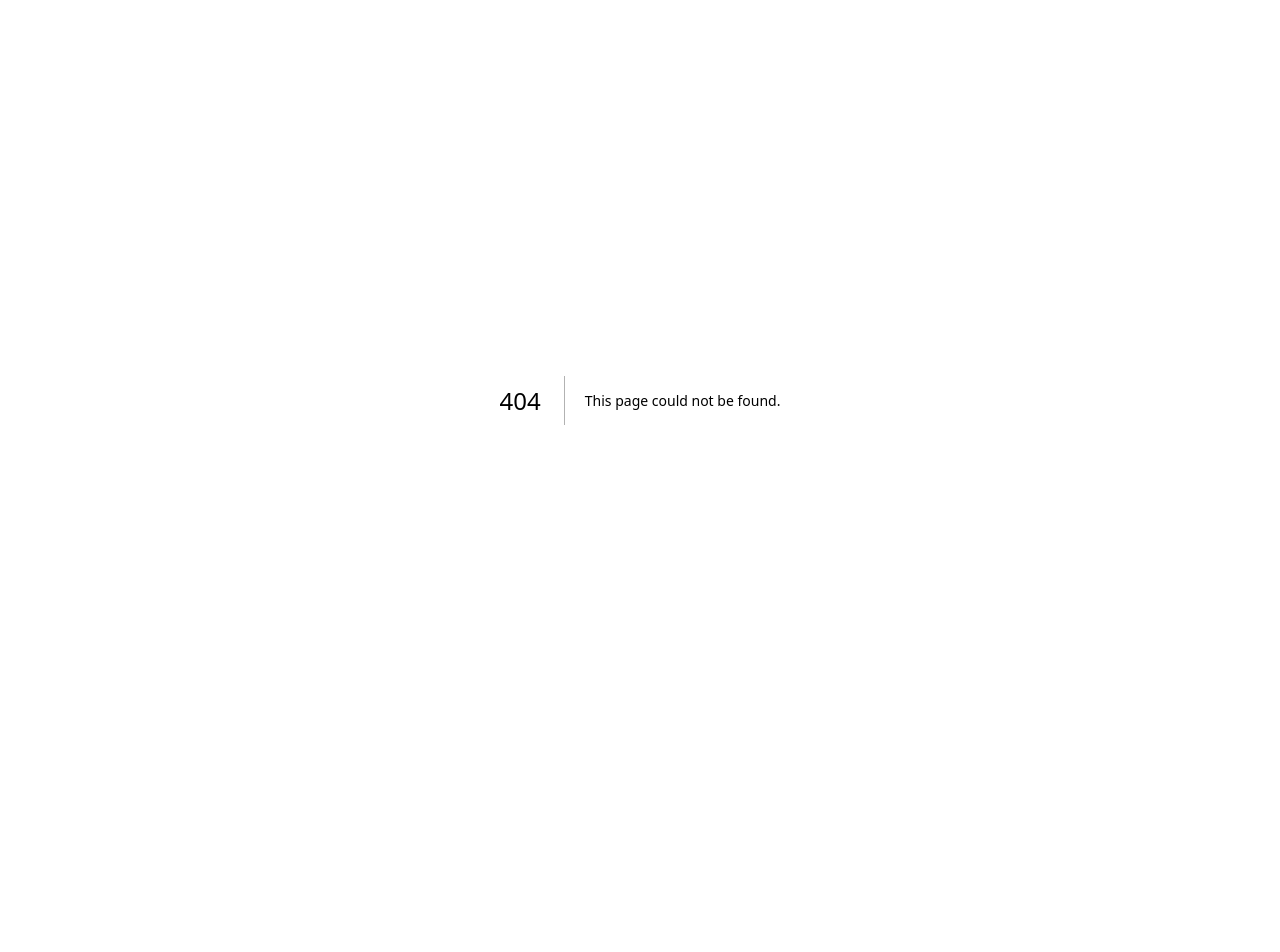
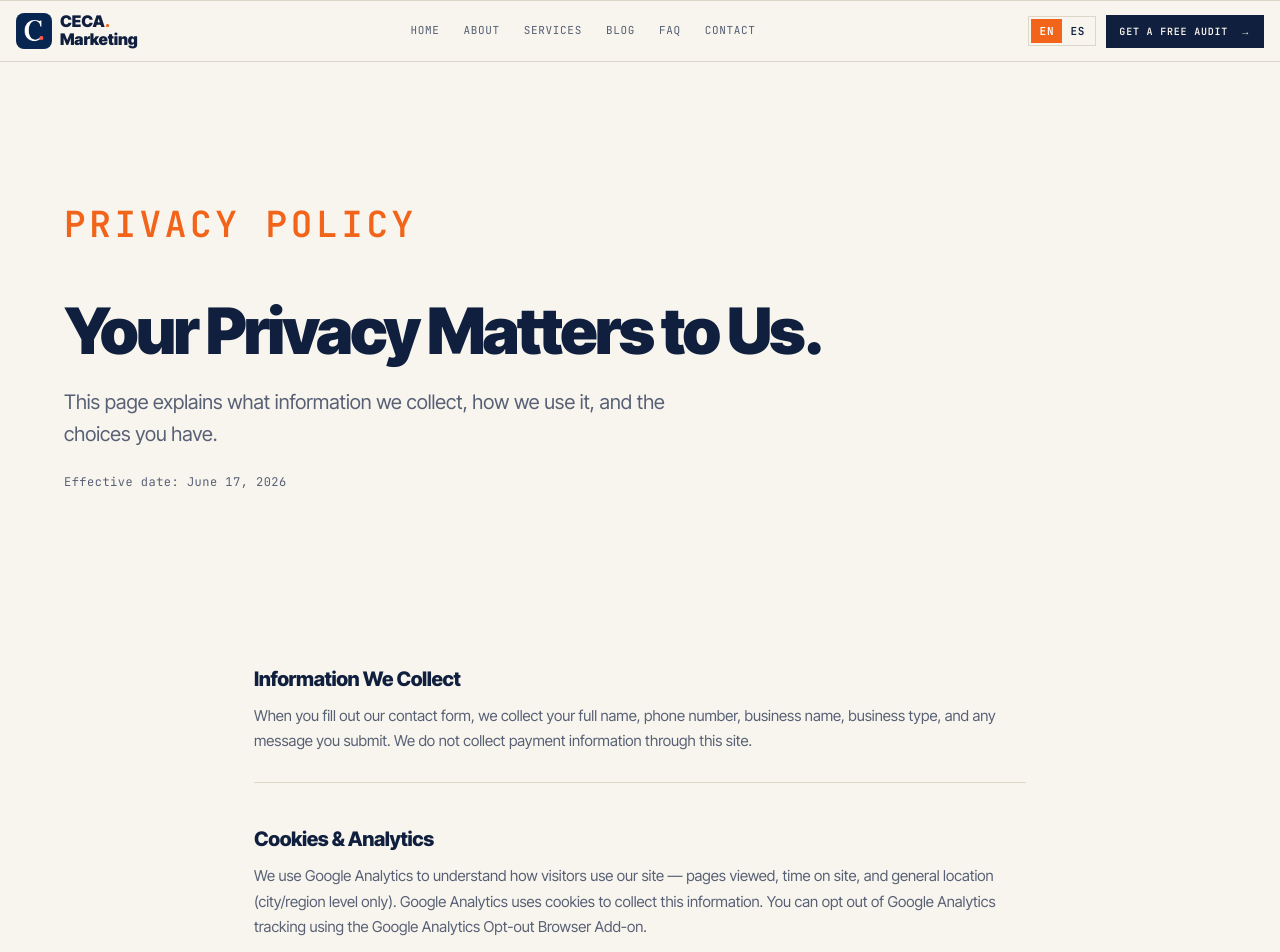
Before and after one commit to davidcavada19/ceca-marketing-1, a Next.js app: page /en/privacy-policy in a window 1280 px wide. Before the commit this address had no page. Shown: the top 952 px of the page. Before the commit the page ends 800 px from the top, so only its background shows below. Built offline with nearby package versions, Linux system fonts and the light colour scheme.

Commit message:
Add Privacy Policy page (EN/ES) and fix footer link

```diff
--- /dev/null
+++ b/app/[lang]/privacy-policy/page.tsx
@@ -0,0 +1,155 @@
+'use client'
+import { useEffect } from 'react'
+import { useParams, useRouter } from 'next/navigation'
+import { ACCENTS, TYPE_PAIRINGS, THEMES, TWEAK_DEFAULTS } from '@/lib/constants'
+import { CECA_CONTENT } from '@/lib/content'
+import ThemeProvider from '@/components/ThemeProvider'
+import TopBar from '@/components/TopBar'
+import Footer from '@/components/Footer'
+
+export default function PrivacyPolicyPage() {
+  const params = useParams()
+  const router = useRouter()
+  const lang = (params?.lang as string) || 'en'
+
+  useEffect(() => {
+    if (lang !== 'en' && lang !== 'es') router.push('/en/privacy-policy')
+  }, [lang, router])
+
+  const t = CECA_CONTENT[lang] || CECA_CONTENT.en
+  const online = lang === 'en' ? 'ONLINE' : 'EN LÍNEA'
+  const isEn = lang === 'en'
+  const accentDef = ACCENTS[TWEAK_DEFAULTS.accent]
+  const pair = TYPE_PAIRINGS[TWEAK_DEFAULTS.type]
+  const themeDef = THEMES[TWEAK_DEFAULTS.theme]
+
+  const sectionsEn = [
+    {
+      title: 'Information We Collect',
+      body: 'When you fill out our contact form, we collect your full name, phone number, business name, business type, and any message you submit. We do not collect payment information through this site.',
+    },
+    {
+      title: 'Cookies & Analytics',
+      body: 'We use Google Analytics to understand how visitors use our site — pages viewed, time on site, and general location (city/region level only). Google Analytics uses cookies to collect this information. You can opt out of Google Analytics tracking using the Google Analytics Opt-out Browser Add-on.',
+    },
+    {
+      title: 'Meta Pixel & Advertising',
+      body: 'We use the Meta Pixel (Facebook Pixel) on our site to measure the effectiveness of our advertising and to show relevant ads to people who have visited our site, in compliance with Meta\u2019s advertising policies. The Meta Pixel collects information such as your IP address, browser type, and pages visited. You can manage your ad preferences directly through your Facebook or Instagram account settings.',
+    },
+    {
+      title: 'How We Use Your Information',
+      body: 'We use the information you provide to respond to your inquiry, prepare a marketing audit, and follow up about our services via phone, SMS, email, or WhatsApp. We do not sell your personal information to third parties.',
+    },
+    {
+      title: 'Data Sharing',
+      body: 'We may share your information with trusted service providers who help us operate our business (such as our CRM or scheduling tools), strictly for the purpose of providing our services to you. We do not share your information with third parties for their own marketing purposes.',
+    },
+    {
+      title: 'Data Retention',
+      body: 'We retain contact form submissions for as long as necessary to respond to your inquiry and for a reasonable period afterward for record-keeping purposes, unless you request deletion sooner.',
+    },
+    {
+      title: 'Your Rights',
+      body: 'You can request access to, correction of, or deletion of your personal information at any time by contacting us at info@cecamarketing.com or via WhatsApp at (832) 908-2728.',
+    },
+    {
+      title: 'Changes to This Policy',
+      body: 'We may update this Privacy Policy from time to time. Changes will be posted on this page with an updated effective date.',
+    },
+  ]
+
+  const sectionsEs = [
+    {
+      title: 'Información que Recopilamos',
+      body: 'Cuando completas nuestro formulario de contacto, recopilamos tu nombre completo, número de teléfono, nombre del negocio, tipo de negocio y cualquier mensaje que envíes. No recopilamos información de pago a través de este sitio.',
+    },
+    {
+      title: 'Cookies y Analítica',
+      body: 'Usamos Google Analytics para entender cómo los visitantes usan nuestro sitio — páginas vistas, tiempo en el sitio y ubicación general (solo a nivel ciudad/región). Google Analytics usa cookies para recopilar esta información. Puedes optar por no participar en el seguimiento de Google Analytics usando el complemento de navegador de exclusión de Google Analytics.',
+    },
+    {
+      title: 'Meta Pixel y Publicidad',
+      body: 'Usamos el Meta Pixel (Facebook Pixel) en nuestro sitio para medir la efectividad de nuestra publicidad y mostrar anuncios relevantes a personas que han visitado nuestro sitio, cumpliendo con las políticas de publicidad de Meta. El Meta Pixel recopila información como tu dirección IP, tipo de navegador y páginas visitadas. Puedes administrar tus preferencias de anuncios directamente desde la configuración de tu cuenta de Facebook o Instagram.',
+    },
+    {
+      title: 'Cómo Usamos Tu Información',
+      body: 'Usamos la información que proporcionas para responder a tu consulta, preparar una auditoría de marketing y dar seguimiento sobre nuestros servicios vía teléfono, SMS, email o WhatsApp. No vendemos tu información personal a terceros.',
+    },
+    {
+      title: 'Compartir Datos',
+      body: 'Podemos compartir tu información con proveedores de servicios de confianza que nos ayudan a operar nuestro negocio (como nuestro CRM o herramientas de programación), estrictamente con el propósito de brindarte nuestros servicios. No compartimos tu información con terceros para sus propios fines de marketing.',
+    },
+    {
+      title: 'Retención de Datos',
+      body: 'Conservamos los envíos del formulario de contacto durante el tiempo necesario para responder a tu consulta y por un período razonable después con fines de registro, a menos que solicites su eliminación antes.',
+    },
+    {
+      title: 'Tus Derechos',
+      body: 'Puedes solicitar acceso, corrección o eliminación de tu información personal en cualquier momento contactándonos en info@cecamarketing.com o vía WhatsApp al (832) 908-2728.',
+    },
+    {
+      title: 'Cambios a Esta Política',
+      body: 'Podemos actualizar esta Política de Privacidad de vez en cuando. Los cambios se publicarán en esta página con una fecha de vigencia actualizada.',
+    },
+  ]
+
+  const sections = isEn ? sectionsEn : sectionsEs
+
+  return (
+    <ThemeProvider accent={accentDef} theme={themeDef} pair={pair}>
+      <div style={{ minHeight: '100vh', background: 'var(--bg)', color: 'var(--fg)', overflowX: 'hidden' }}>
+        <TopBar t={t} lang={lang} online={online} />
+        <main style={{ paddingTop: 80 }}>
+
+          {/* Hero */}
+          <section style={{ padding: 'clamp(60px,10vw,120px) clamp(20px,5vw,80px)', maxWidth: 1320, margin: '0 auto' }}>
+            <div style={{ fontFamily: 'var(--mono)', fontSize: 36, fontWeight: 700, letterSpacing: '.1em', textTransform: 'uppercase', color: 'var(--accent)', marginBottom: 16 }}>
+              {isEn ? 'Privacy Policy' : 'Política de Privacidad'}
+            </div>
+            <h1 style={{ fontFamily: 'var(--display)', fontWeight: 900, fontSize: 'clamp(36px,6vw,64px)', lineHeight: 0.95, letterSpacing: '-.04em', color: 'var(--fg)', marginBottom: 24 }}>
+              {isEn ? 'Your Privacy Matters to Us.' : 'Tu Privacidad Nos Importa.'}
+            </h1>
+            <p style={{ fontFamily: 'var(--body)', fontSize: 'clamp(16px,2vw,20px)', color: 'var(--muted)', maxWidth: 640, lineHeight: 1.6 }}>
+              {isEn
+                ? 'This page explains what information we collect, how we use it, and the choices you have.'
+                : 'Esta página explica qué información recopilamos, cómo la usamos y las opciones que tienes.'}
+            </p>
+            <p style={{ fontFamily: 'var(--mono)', fontSize: 12, color: 'var(--muted)', marginTop: 24, letterSpacing: '.04em' }}>
+              {isEn ? 'Effective date: June 17, 2026' : 'Fecha de vigencia: 17 de junio de 2026'}
+            </p>
+          </section>
+
+          {/* Sections */}
+          <section style={{ padding: '0 clamp(20px,5vw,80px) clamp(60px,8vw,100px)', maxWidth: 900, margin: '0 auto' }}>
+            <div style={{ display: 'flex', flexDirection: 'column', gap: 0 }}>
+              {sections.map((s) => (
+                <div key={s.title} style={{ padding: '28px 0', borderBottom: '1px solid var(--line)' }}>
+                  <h2 style={{ fontFamily: 'var(--display)', fontWeight: 800, fontSize: 20, letterSpacing: '-.02em', color: 'var(--fg)', marginBottom: 12 }}>
+                    {s.title}
+                  </h2>
+                  <p style={{ fontFamily: 'var(--body)', fontSize: 15, color: 'var(--muted)', lineHeight: 1.7, margin: 0 }}>
+                    {s.body}
+                  </p>
+                </div>
+              ))}
+            </div>
+          </section>
+
+          {/* Contact CTA */}
+          <section style={{ background: 'var(--panel)', borderTop: '1px solid var(--line)', padding: 'clamp(40px,6vw,80px) clamp(20px,5vw,80px)', textAlign: 'center' }}>
+            <p style={{ fontFamily: 'var(--body)', fontSize: 16, color: 'var(--fg)', marginBottom: 16 }}>
+              {isEn
+                ? 'Questions about your data? Reach out anytime.'
+                : '¿Preguntas sobre tus datos? Contáctanos cuando quieras.'}
+            </p>
+            <a href="mailto:info@cecamarketing.com" style={{ fontFamily: 'var(--mono)', fontSize: 12, fontWeight: 700, letterSpacing: '.08em', textTransform: 'uppercase', color: 'var(--accent)', textDecoration: 'none' }}>
+              info@cecamarketing.com →
+            </a>
+          </section>
+
+        </main>
+        <Footer t={t} online={online} />
+      </div>
+    </ThemeProvider>
+  )
+}
--- a/components/Footer.tsx
+++ b/components/Footer.tsx
@@ -108,7 +108,7 @@ export default function Footer({ t, online }: FooterProps) {
         <div style={{ paddingTop: 20, display: 'flex', justifyContent: 'space-between', alignItems: 'center', flexWrap: 'wrap', gap: 12, fontFamily: 'var(--mono)', fontSize: 11, color: 'var(--muted)', letterSpacing: '.04em' }}>
           <div>© 2026 CECA Marketing. {t.footer_rights}</div>
           <div style={{ display: 'flex', gap: 20 }}>
-            <a href={`${base}/about`} style={{ color: 'var(--muted)', textDecoration: 'none' }}>Privacy Policy</a>
+            <a href={`${base}/privacy-policy`} style={{ color: 'var(--muted)', textDecoration: 'none' }}>Privacy Policy</a>
             <a href={`${base}/contact`} style={{ color: 'var(--muted)', textDecoration: 'none' }}>Contact</a>
           </div>
         </div>
```
Also changed, not shown: app/privacy-policy/page.tsx (added, +13 -0 lines).
